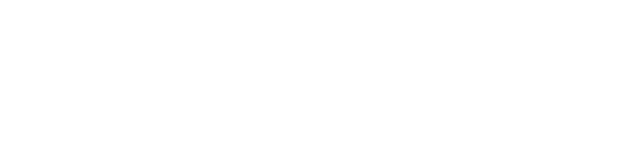
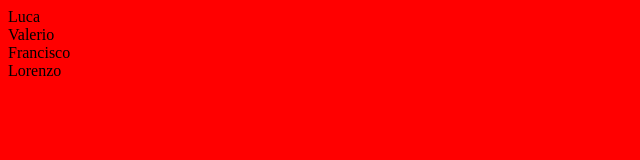
Before and after one commit to FreeCoders-Dublin/firstOfManyProjects, a plain HTML site: page index.html in a window 1280 px wide. Shown: the whole page, without its empty margins (0-640 px from the left). Drawn offline with Linux system fonts and the light colour scheme.

Commit message:
added divs for each

```diff
--- a/css/style.css
+++ b/css/style.css
@@ -0,0 +1,3 @@
+body {
+  background-color: red;
+}
--- a/index.html
+++ b/index.html
@@ -8,8 +8,14 @@
   <link rel="stylesheet" href="css/style.css">
 
 </head>
+<body>
+  <div class="container">
+    <div class="one-space">Luca</div>
+    <div class="one-space">Valerio</div>
+    <div class="one-space">Francisco</div>
+    <div class="one-space">Lorenzo</div>
+  </div>
 
-<body>
 
 </body>
 </html>
```
